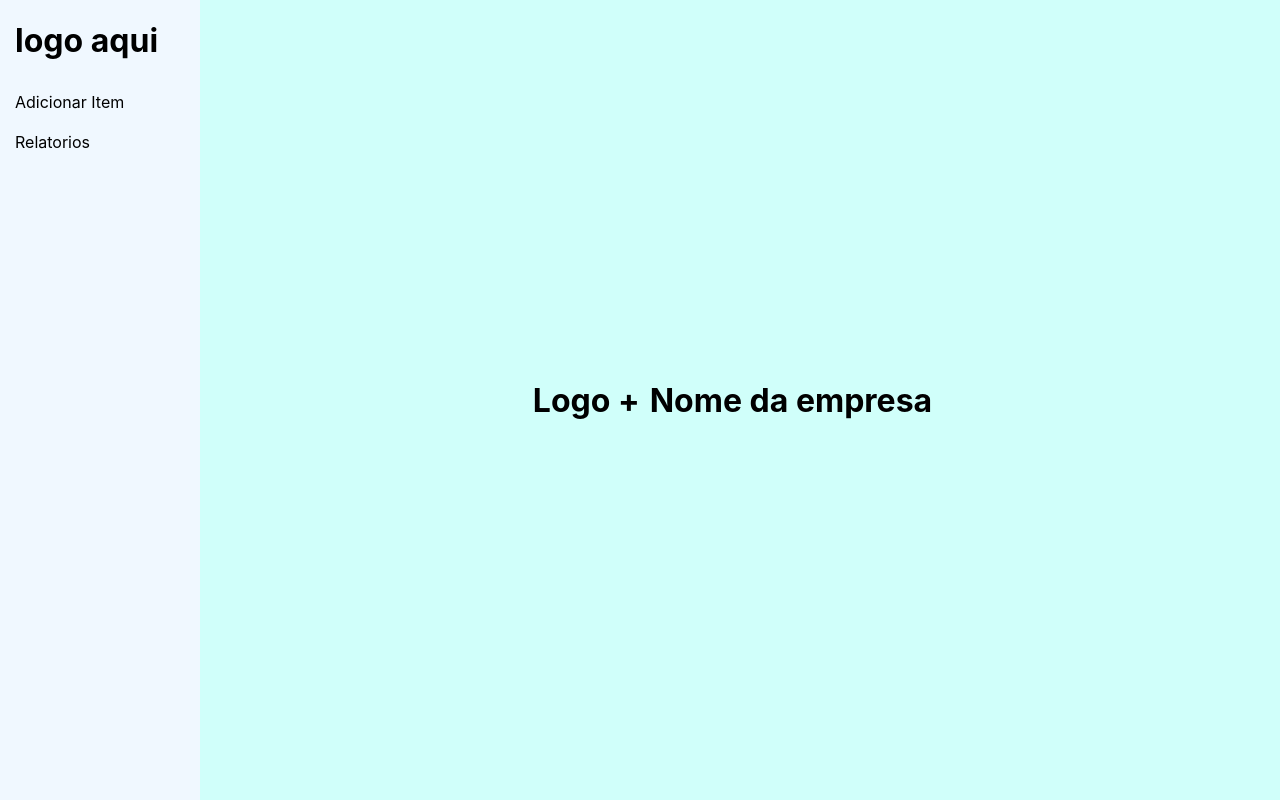
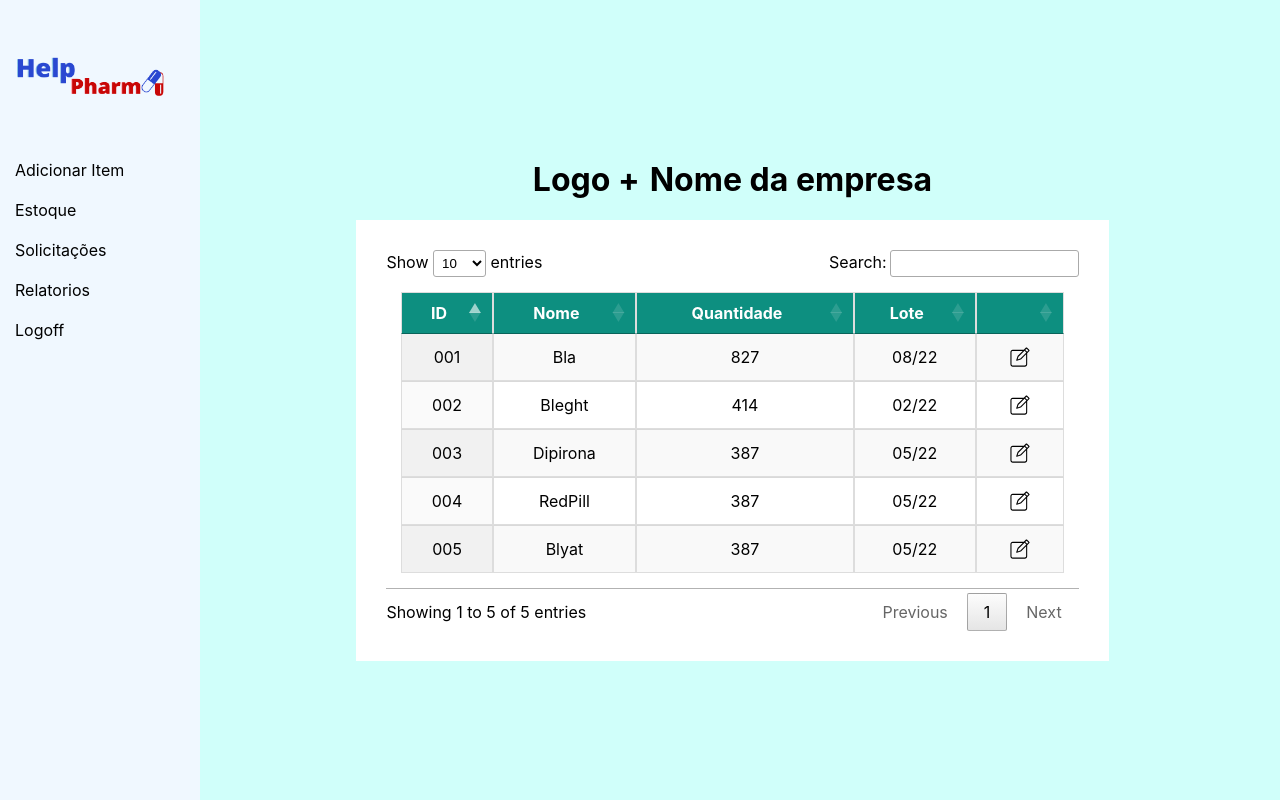
Before and after one commit to Samfaria2002/WebsitePharmacyProject, a Flask app: page /solicitacoes in a window 1280 px wide. Run offline with Flask 2, Linux system fonts and the light colour scheme; some libraries are stand-ins or nearby versions.

Commit message:
Adição do botão de logoff e solicitações

```diff
--- a/FlaskApp/static/stylesheet/main.css
+++ b/FlaskApp/static/stylesheet/main.css
@@ -76,3 +76,7 @@ body {
 #submit:hover {
   opacity: 0.8;
 }
+
+.logo-img{
+  width: 150px;
+}
--- a/FlaskApp/templates/app/login.html
+++ b/FlaskApp/templates/app/login.html
@@ -3,7 +3,7 @@
 {% block content %}
 <div class="form">
   <div class="row logo-container">
-    <h1>Logo aqui</h1>
+    <img class="logo-img" src="/static/images/LogoHelpPharm.png"">
   </div>
   <div class="row">
     <label for="login" class="form-label">Email</label>
--- a/FlaskApp/templates/app/solicitacoes.html
+++ b/FlaskApp/templates/app/solicitacoes.html
@@ -6,5 +6,56 @@
   <h1 style="margin-left: 10px;">Nome da empresa</h1>
 </div>
 <div class="table-container">
+  <table id="table_id" class="display">
+    <thead>
+      <th>ID</th>
+      <th>Nome</th>
+      <th>Quantidade</th>
+      <th>Lote</th>
+      <th></th>
+    </thead>
+    <tbody>
+      <tr>
+        <td>001</td>
+        <td data-id="001" class="name-item">Bla</td>
+        <td>827</td>
+        <td>08/22</td>
+        <td><button data-id="001" class="edit-item"><img src="{{url_for('static', filename='images/pencil-alt.svg')}}"
+              alt="Edit"></button></td>
+      </tr>
+      <tr>
+        <td>002</td>
+        <td data-id="002" class="name-item">Bleght</td>
+        <td>414</td>
+        <td>02/22</td>
+        <td><button data-id="002" class="edit-item"><img src="{{url_for('static', filename='images/pencil-alt.svg')}}"
+              alt="Edit"></button></td>
+      </tr>
+      <tr>
+        <td>003</td>
+        <td data-id="003" class="name-item">Dipirona</td>
+        <td>387</td>
+        <td>05/22</td>
+        <td><button data-id="003" class="edit-item"><img src="{{url_for('static', filename='images/pencil-alt.svg')}}"
+              alt="Edit"></button></td>
+      </tr>
+      <tr>
+        <td>004</td>
+        <td data-id="004" class="name-item">RedPill</td>
+        <td>387</td>
+        <td>05/22</td>
+        <td><button data-id="004" class="edit-item"><img src="{{url_for('static', filename='images/pencil-alt.svg')}}"
+              alt="Edit"></button></td>
+      </tr>
+      <tr>
+        <td>005</td>
+        <td data-id="005" class="name-item">Blyat</td>
+        <td>387</td>
+        <td>05/22</td>
+        <td><button data-id="005" class="edit-item"><img src="{{url_for('static', filename='images/pencil-alt.svg')}}"
+              alt="Edit"></button></td>
+      </tr>
+    </tbody>
+  </table>
 </div>
 {% endblock %}
--- a/FlaskApp/templates/components/base.html
+++ b/FlaskApp/templates/components/base.html
@@ -50,11 +50,19 @@
   <div class="container">
     <div class="sidebar">
       <div class="logo-app">
-        <h1>logo aqui</h1>
+        <img class="logo-img" src="/static/images/LogoHelpPharm.png"">
       </div>
       <div class="sidebar-item" id="add-item">Adicionar Item</div>
       <!-- <div class="sidebar-item" id="remove-item">Remover Item</div> -->
+      <div class="sidebar-item" id="estoque">Estoque</div>
+
+      <div class="sidebar-item" id="solicitacoes">Solicitações</div>
+
       <div class="sidebar-item" id="relatorios">Relatorios</div>
+
+      <div class="sidebar-footer">
+        <div class="sidebar-item" id="logoff">Logoff</div>
+      </div>
     </div>
     <div class="content">
       {% block content %}{% endblock %}
@@ -287,6 +295,18 @@
 
   })
 
+  document.querySelector('#solicitacoes').addEventListener('click', () => {
+    location.href = "solicitacoes"
+  })
+
+  document.querySelector('#estoque').addEventListener('click', () => {
+    location.href = "/"
+  })
+
+  document.querySelector('#logoff').addEventListener('click', () => {
+    location.href = "login"
+  })
+
 
   document.querySelectorAll('.edit-item').forEach((el, i) => {
     el.addEventListener('click', () => {
```
Also changed, not shown: FlaskApp/static/images/LogoHelpPharm.png (added), FlaskApp/static/images/circle-plus.svg (added).
